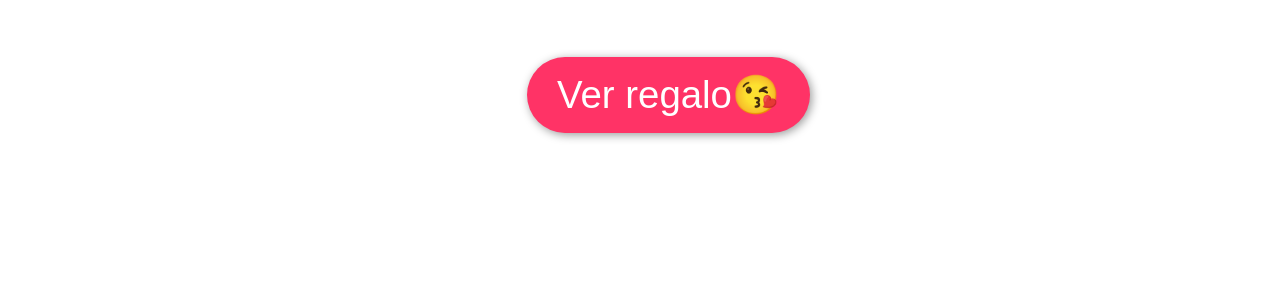
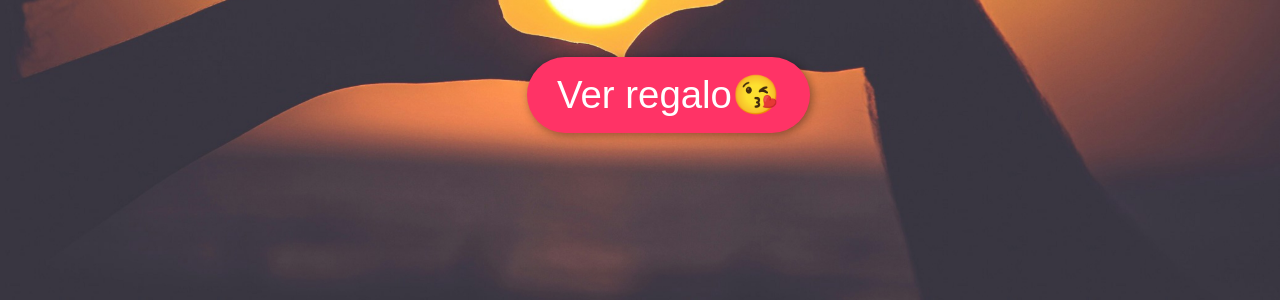
Before and after one commit to Josue0170/Flores-amarillas, a plain HTML site: page index.html in a window 1280 px wide. Shown: the part 500-800 px from the top of the page. Drawn offline with Linux system fonts and the light colour scheme.

Commit message:
index.html

```diff
--- a/index.html
+++ b/index.html
@@ -13,7 +13,7 @@
             display: flex;
             justify-content: center;
             align-items: center;
-            background: url('/img/amar.jpg') no-repeat center center/cover;
+            background: url('/amar.jpg') no-repeat center center/cover;
             font-family: 'Arial', sans-serif;
         }
 
```
